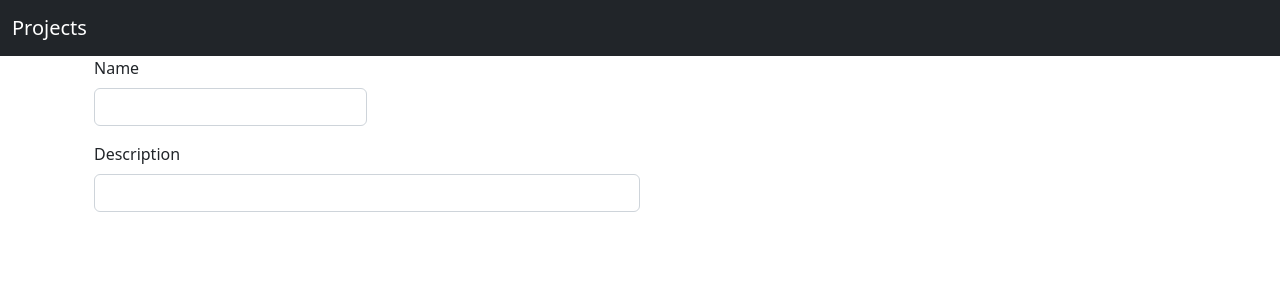
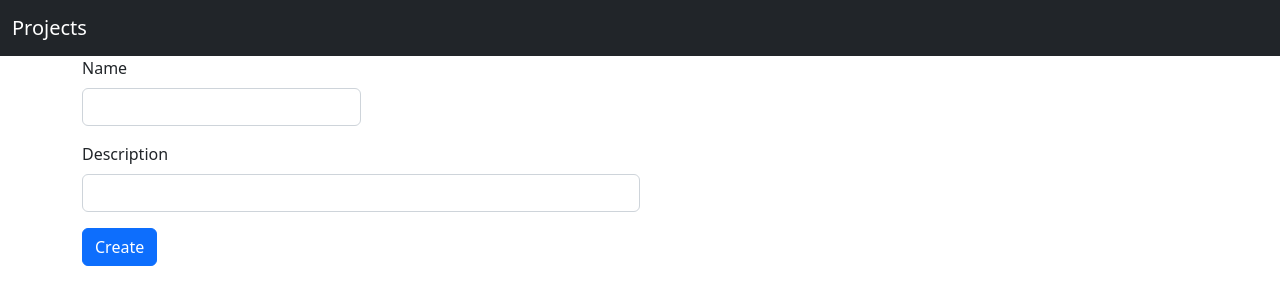
Before and after one commit to daniir/Next-GraphQL-App, a Next.js app: page /project/create in a window 1280 px wide. Shown: the top 304 px of the page. Built offline with nearby package versions, Linux system fonts and the light colour scheme.

Commit message:
Form component

```diff
--- a/pages/project/create.tsx
+++ b/pages/project/create.tsx
@@ -1,34 +1,7 @@
+import ProjectForm from "../../components/ProjectForm";
+
 export default function Create(){
     return (
-      <div className="container">
-        <div className="row">
-          <div className="col align-self-center">
-            <div className="mb-3">
-              <label htmlFor="formName" className="form-label">
-                Name
-              </label>
-              <input
-                className="form-control w-25"
-                type="text"
-                name="name"
-                id="formName"
-              />
-            </div>
-            <div className="col align-self-center">
-              <div className="mb-3">
-                <label htmlFor="formDescription" className="form-label">
-                  Description
-                </label>
-                <input
-                  className="form-control w-50"
-                  type="text"
-                  name="description"
-                  id="formDescription"
-                />
-              </div>
-            </div>
-          </div>
-        </div>
-      </div>
+      <ProjectForm/>
     );
 };
```
